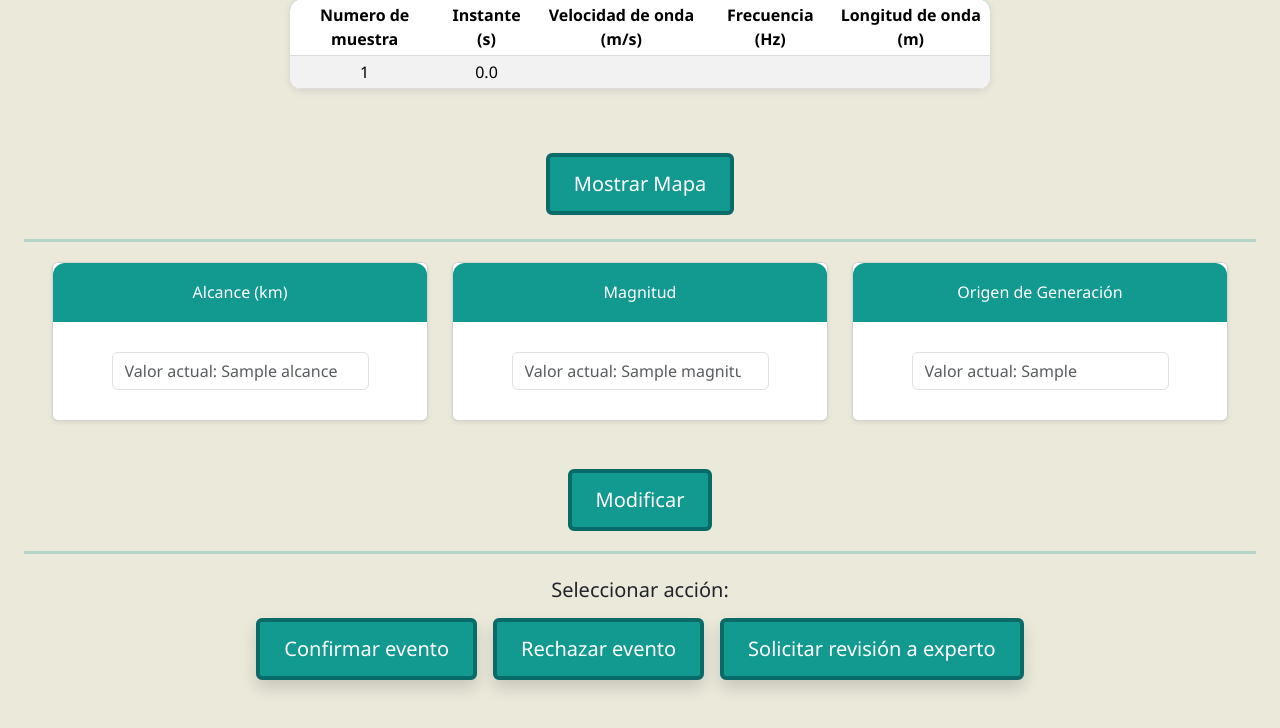
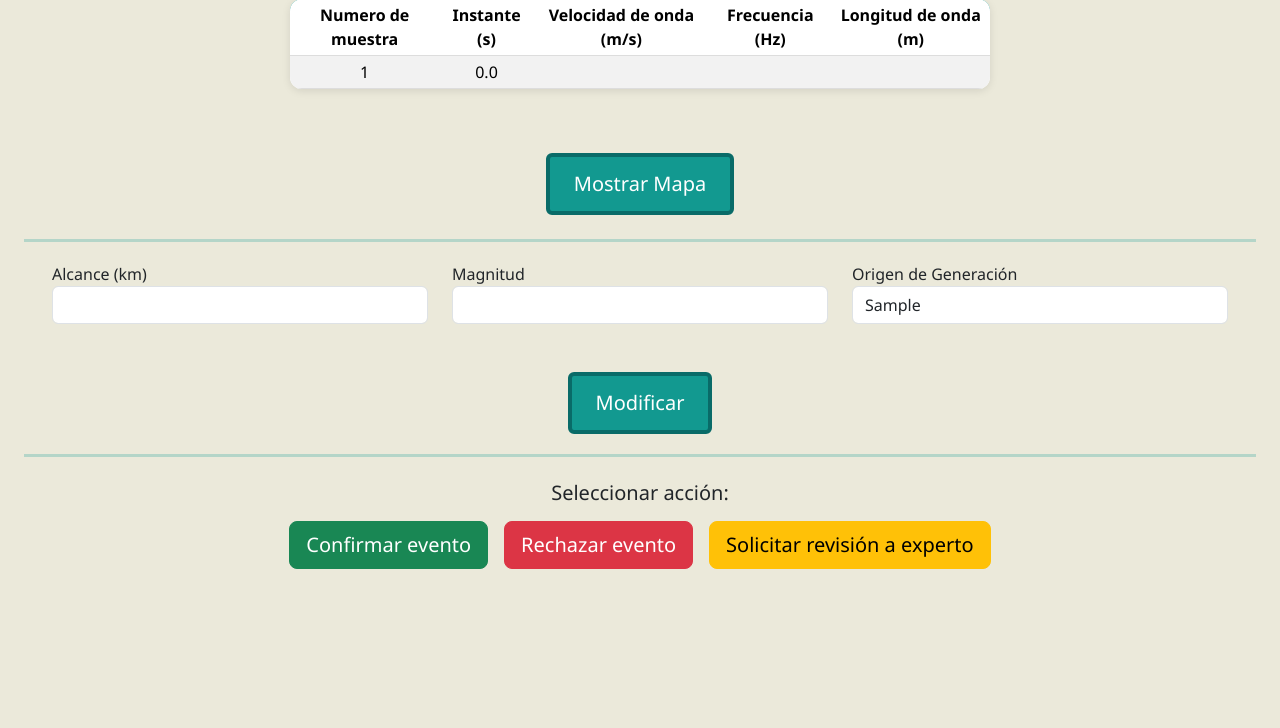
Before and after one commit to SalvaM1/PPAI-DSI, a Flask app: template templates/evento_detalle.html in a window 1280 px wide. Shown: the part 520-1248 px from the top of the page. After the commit the page ends 1089 px from the top, so only its background shows below. Run offline with Flask 3, Linux system fonts and the light colour scheme; the template is opened without the code that fills it: most values are stand-ins (such as "Sample title", 1, 10 or a date in 2020).

Commit message:
paso 15 y 16

```diff
--- a/app.py
+++ b/app.py
@@ -1,9 +1,15 @@
-from flask import Flask, render_template, request, abort
+from flask import Flask, render_template, request, abort, flash, redirect, url_for
 from datos import crear_eventos
 from gestor import Gestor
 from modelos import *
+import os
 
 app = Flask(__name__)
+
+app.secret_key = os.environ.get('SECRET_KEY', 'tu_clave_secreta_aquí')
+
+# … resto de tu código …
+
 
 # Cargamos los eventos y creamos el gestor
 eventos = crear_eventos()
@@ -45,5 +51,41 @@ def revisar_evento():
     # 3) Renderizar la plantilla de detalle
     return render_template('evento_detalle.html', e=evento)
 
+
+@app.route('/rechazar', methods=['POST'], endpoint='rechazar')
+def rechazar_evento():
+    # 1) Leer id y campos
+    evento_id = int(request.form['id'])
+    alcance   = request.form.get('alcance')
+    magnitud  = request.form.get('magnitud')
+    origen    = request.form.get('origen', '').strip()
+
+    # 2) Buscar evento
+    evento = next((e for e in gestor.eventos if e.id == evento_id), None)
+    if not evento:
+        abort(404, f"No existe evento con id {evento_id}")
+
+    # 3) Validación de datos recibidos
+    if not (alcance and magnitud and origen):
+        flash("Faltan datos de alcance, magnitud u origen.", "danger")
+        return redirect(url_for('revisar_evento', id=evento_id))
+
+    # (Opcional) puedes transformar tipos si los usas de forma numérica:
+    evento.alcance   = float(alcance)
+    evento.magnitud  = float(magnitud)
+    evento.origen_generacion = origen
+
+    # 4) Rechazar con tu método
+    try:
+        gestor.rechazarEventoSismico(evento)
+        flash("Evento rechazado ✅", "success")
+    except ValueError as e:
+        flash(str(e), "danger")
+        return redirect(url_for('revisar_evento', id=evento_id))
+
+    # 5) Volver al listado
+    return redirect(url_for('mostrar_eventos'))
+
+
 if __name__ == '__main__':
     app.run(debug=True)
--- a/templates/evento_detalle.html
+++ b/templates/evento_detalle.html
@@ -105,52 +105,29 @@
     </button>
   </div>
     <hr>
+   <!-- Aquí envolvemos solo los inputs en un form sin botón de submit -->
+  <form id="form-rechazar" method="post" action="{{ url_for('rechazar') }}">
+    <input type="hidden" name="id" value="{{ e.id }}" id="evento-id">
+
     <div class="row mb-5 gx-4 mx-3">
-
-        <!-- Sector 1: Alcance -->
       <div class="col-md-4">
-          <div class="card shadow-sm h-100">
-            <div class="header text-white">
-              <h6 class="mb-0">Alcance (km)</h6>
+        <label>Alcance (km)</label>
+        <input id="input-alcance" name="alcance" type="number"
+               class="form-control" value="{{ e.alcance }}" readonly>
       </div>
-            <div class="card-body">
-              <input type="number"
-                     class="form-control"
-                     placeholder="Valor actual: {{ e.alcance }}">
+      <div class="col-md-4">
+        <label>Magnitud</label>
+        <input id="input-magnitud" name="magnitud" type="number" step="0.1"
+               class="form-control" value="{{ e.magnitud }}" readonly>
+      </div>
+      <div class="col-md-4">
+        <label>Origen de Generación</label>
+        <input id="input-origen" name="origen" type="text"
+               class="form-control" value="{{ e.origen_generacion }}" readonly>
       </div>
     </div>
-        </div>
+  </form>
 
-        <!-- Sector 2: Magnitud -->
-        <div class="col-md-4">
-          <div class="card shadow-sm h-100">
-            <div class="header text-white">
-              <h6 class="mb-0">Magnitud</h6>
-            </div>
-            <div class="card-body">
-              <input type="number"
-                     step="0.1"
-                     class="form-control"
-                     placeholder="Valor actual: {{ e.magnitud }}">
-            </div>
-          </div>
-        </div>
-
-        <!-- Sector 3: Origen de Generación -->
-        <div class="col-md-4">
-          <div class="card shadow-sm h-100">
-            <div class="header text-white">
-              <h6 class="mb-0">Origen de Generación</h6>
-            </div>
-            <div class="card-body">
-              <input type="text"
-                     class="form-control"
-                     placeholder="Valor actual: {{ e.origen_generacion }}">
-            </div>
-          </div>
-        </div>
-
-      </div>
 
       <!-- Botón "Modificar" centrado, grande y sin funcionalidad -->
       <div class="d-flex justify-content-center">
@@ -165,19 +142,59 @@
       <div class="mx-3 my-4 text-center">
         <p class="h5 mb-3">Seleccionar acción:</p>
         <div class="d-flex justify-content-center gap-3">
-        <button type="button" class="btn btn-success btn-lg shadow map-btn">
-            Confirmar evento
-        </button>
-        <button type="button" class="btn btn-danger btn-lg shadow map-btn">
+          <button type="button" class="btn btn-success btn-lg">Confirmar evento</button>
+          <button type="button" id="btn-rechazar" class="btn btn-danger btn-lg">
             Rechazar evento
           </button>
-        <button type="button" class="btn btn-warning btn-lg shadow map-btn">
-            Solicitar revisión a experto
-        </button>
+          <button type="button" class="btn btn-warning btn-lg">Solicitar revisión a experto</button>
         </div>
       </div>
 
+      <!-- Contenedor para mensajes -->
+      <div id="rechazar-msg" class="text-center mt-3"></div>
 
+      <!-- Bootstrap JS… -->
+      <script>
+        document.getElementById('btn-rechazar').addEventListener('click', async (e) => {
+          e.preventDefault();
+
+          const id       = document.getElementById('evento-id').value;
+          const alcance  = document.getElementById('input-alcance').value;
+          const magnitud = document.getElementById('input-magnitud').value;
+          const origen   = document.getElementById('input-origen').value.trim();
+          const msgBox   = document.getElementById('rechazar-msg');
+
+          // Validación en cliente
+          if (!alcance || !magnitud || !origen) {
+            msgBox.innerHTML = '<div class="alert alert-danger">Faltan datos de alcance, magnitud u origen.</div>';
+            return;
+          }
+
+          // Preparamos y enviamos el formData
+          const formData = new FormData();
+          formData.append('id', id);
+          formData.append('alcance', alcance);
+          formData.append('magnitud', magnitud);
+          formData.append('origen', origen);
+
+          try {
+            const resp = await fetch("{{ url_for('rechazar') }}", {
+              method: 'POST',
+              body: formData
+            });
+
+            if (resp.ok) {
+              msgBox.innerHTML = '<div class="alert alert-success">Evento rechazado correctamente.</div>';
+            } else {
+              const errorText = await resp.text();
+              msgBox.innerHTML = `<div class="alert alert-danger">Error: ${errorText}</div>`;
+            }
+          } catch (err) {
+            console.error(err);
+            msgBox.innerHTML = '<div class="alert alert-danger">Error de red al rechazar el evento.</div>';
+          }
+        });
+      </script>
 
   <!-- Bootstrap JS -->
   <script src="https://cdn.jsdelivr.net/npm/bootstrap@5.3.6/dist/js/bootstrap.bundle.min.js"></script>
```
Also changed, not shown: gestor.py (+13 -0 lines). Lines whose indentation alone changed are shown as unchanged.
